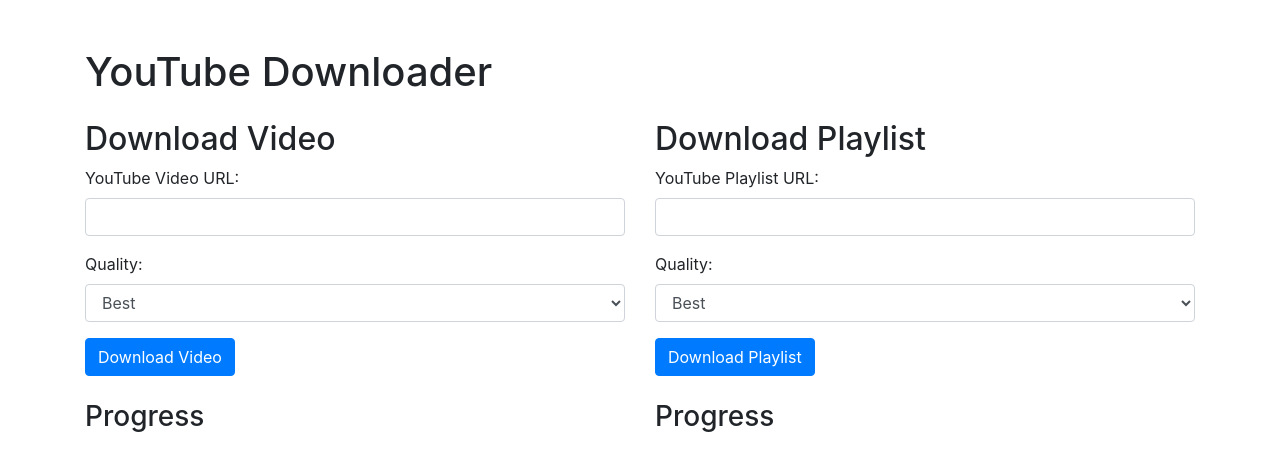
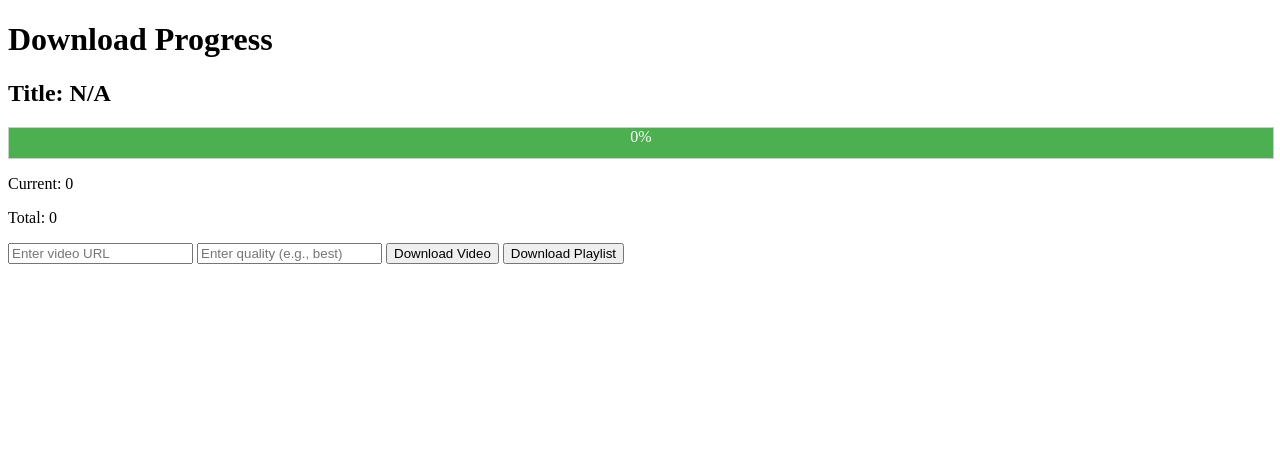
Before and after one commit to AWBR23/flaskyt, a Flask app: page / in a window 1280 px wide. Shown: the top 471 px of the page. Run offline with Flask 3, Linux system fonts and the light colour scheme; some libraries are stand-ins or nearby versions.

Commit message:
Add real-time progress updates and proxy support to video downloader

```diff
--- a/app.py
+++ b/app.py
@@ -86,8 +86,11 @@
         with open(progress_file, 'r') as f:
             progress = json.load(f)
         return jsonify({'progress': progress})
-    return jsonify({'progress': 'No progress available'})
+    return jsonify({'progress': {'title': 'N/A', 'progress': '0%', 'current': '0', 'total': '0'}})
 
 @app.route('/downloads/<path:filename>')
 def download_file(filename):
     return send_from_directory(DOWNLOADS_DIR, filename)
+
+if __name__ == '__main__':
+    app.run(debug=True)
--- a/templates/home.html
+++ b/templates/home.html
@@ -2,116 +2,84 @@
 <html lang="en">
 <head>
     <meta charset="UTF-8">
-    <title>YouTube Downloader</title>
-    <link rel="stylesheet" href="https://stackpath.bootstrapcdn.com/bootstrap/4.5.2/css/bootstrap.min.css">
+    <meta name="viewport" content="width=device-width, initial-scale=1.0">
+    <title>Download Progress</title>
+    <script>
+        function updateProgress(progressType) {
+            fetch(`/check-progress/${progressType}`)
+                .then(response => response.json())
+                .then(data => {
+                    const { title, progress, current, total } = data.progress;
+                    document.getElementById('progress-title').innerText = `Title: ${title}`;
+                    document.getElementById('progress-bar').style.width = progress;
+                    document.getElementById('progress-current').innerText = `Current: ${current}`;
+                    document.getElementById('progress-total').innerText = `Total: ${total}`;
+                })
+                .catch(error => console.error('Error fetching progress:', error));
+        }
+
+        function startProgressPolling(progressType) {
+            updateProgress(progressType);
+            setInterval(() => updateProgress(progressType), 5000); // Poll every 5 seconds
+        }
+    </script>
+    <style>
+        #progress-bar-container {
+            width: 100%;
+            background-color: #f3f3f3;
+            border: 1px solid #ccc;
+            margin-top: 10px;
+        }
+        #progress-bar {
+            height: 30px;
+            background-color: #4caf50;
+            text-align: center;
+            color: white;
+        }
+    </style>
 </head>
 <body>
-    <div class="container mt-5">
-        <h1 class="mb-4">YouTube Downloader</h1>
-        <div class="row">
-            <div class="col-md-6">
-                <h2>Download Video</h2>
-                <form id="videoForm">
-                    <div class="form-group">
-                        <label for="video_url">YouTube Video URL:</label>
-                        <input type="text" id="video_url" name="video_url" class="form-control" required>
-                    </div>
-                    <div class="form-group">
-                        <label for="quality">Quality:</label>
-                        <select id="quality" name="quality" class="form-control">
-                            <option value="best">Best</option>
-                            <option value="worst">Worst</option>
-                            <!-- Add more options if needed -->
-                        </select>
-                    </div>
-                    <button type="submit" class="btn btn-primary">Download Video</button>
-                </form>
-                <div id="videoProgress" class="mt-4">
-                    <h3>Progress</h3>
-                    <ul id="videoProgressList" class="list-unstyled"></ul>
-                </div>
-            </div>
-            <div class="col-md-6">
-                <h2>Download Playlist</h2>
-                <form id="playlistForm">
-                    <div class="form-group">
-                        <label for="playlist_url">YouTube Playlist URL:</label>
-                        <input type="text" id="playlist_url" name="playlist_url" class="form-control" required>
-                    </div>
-                    <div class="form-group">
-                        <label for="quality">Quality:</label>
-                        <select id="quality" name="quality" class="form-control">
-                            <option value="best">Best</option>
-                            <option value="worst">Worst</option>
-                            <!-- Add more options if needed -->
-                        </select>
-                    </div>
-                    <button type="submit" class="btn btn-primary">Download Playlist</button>
-                </form>
-                <div id="playlistProgress" class="mt-4">
-                    <h3>Progress</h3>
-                    <ul id="playlistProgressList" class="list-unstyled"></ul>
-                </div>
-            </div>
+    <h1>Download Progress</h1>
+    <div>
+        <h2 id="progress-title">Title: N/A</h2>
+        <div id="progress-bar-container">
+            <div id="progress-bar">0%</div>
         </div>
+        <p id="progress-current">Current: 0</p>
+        <p id="progress-total">Total: 0</p>
     </div>
+    <form id="download-form">
+        <input type="text" id="video-url" name="video_url" placeholder="Enter video URL">
+        <input type="text" id="quality" name="quality" placeholder="Enter quality (e.g., best)">
+        <button type="button" onclick="startDownload('video')">Download Video</button>
+        <button type="button" onclick="startDownload('playlist')">Download Playlist</button>
+    </form>
 
-    <script src="https://code.jquery.com/jquery-3.6.0.min.js"></script>
-    <script type="text/javascript">
-        function updateProgress(selector, progressUrl) {
-            $.get(progressUrl, function(data) {
-                if (data.progress) {
-                    let progressHtml = `<li>${data.progress.title}: ${data.progress.progress} - ${data.progress.current} of ${data.progress.total}</li>`;
-                    $(selector).html(progressHtml);
+    <script>
+        function startDownload(type) {
+            const url = type === 'video' ? document.getElementById('video-url').value : document.getElementById('playlist-url').value;
+            const quality = document.getElementById('quality').value;
+
+            fetch(`/download-${type}`, {
+                method: 'POST',
+                headers: {
+                    'Content-Type': 'application/x-www-form-urlencoded'
+                },
+                body: new URLSearchParams({
+                    video_url: url,
+                    quality: quality
+                })
+            })
+            .then(response => response.json())
+            .then(data => {
+                if (data.status === 'completed') {
+                    startProgressPolling(type);
                 } else {
-                    $(selector).html('<li>No progress available</li>');
+                    console.error('Download error:', data.message);
                 }
-            });
+            })
+            .catch(error => console.error('Error initiating download:', error));
         }
-
-        $('#videoForm').submit(function(e) {
-            e.preventDefault();
-            $('#videoProgress').text('Starting download...');
-
-            $.ajax({
-                url: "/download-video",
-                type: "POST",
-                data: $(this).serialize(),
-                success: function(response) {
-                    if (response.status === 'completed') {
-                        $('#videoProgress').append('<p>Download completed!</p>');
-                    } else if (response.status === 'error') {
-                        $('#videoProgress').append('<p>Error: ' + response.message + '</p>');
-                    }
-                }
-            });
-
-            setInterval(function() {
-                updateProgress('#videoProgressList', '/check-progress/video');
-            }, 1000); // Check progress every second
-        });
-
-        $('#playlistForm').submit(function(e) {
-            e.preventDefault();
-            $('#playlistProgress').text('Starting download...');
-
-            $.ajax({
-                url: "/download-playlist",
-                type: "POST",
-                data: $(this).serialize(),
-                success: function(response) {
-                    if (response.status === 'completed') {
-                        $('#playlistProgress').append('<p>Download completed!</p>');
-                    } else if (response.status === 'error') {
-                        $('#playlistProgress').append('<p>Error: ' + response.message + '</p>');
-                    }
-                }
-            });
-
-            setInterval(function() {
-                updateProgress('#playlistProgressList', '/check-progress/playlist');
-            }, 1000); // Check progress every second
-        });
     </script>
 </body>
 </html>
```
